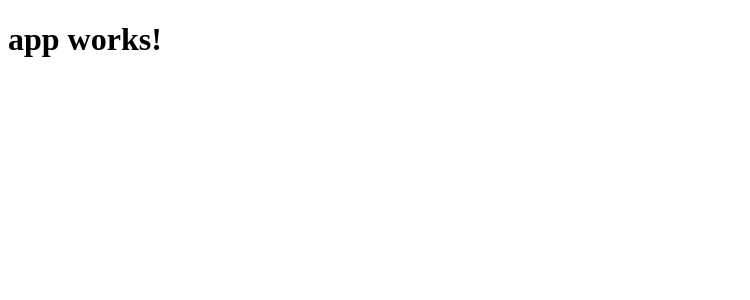
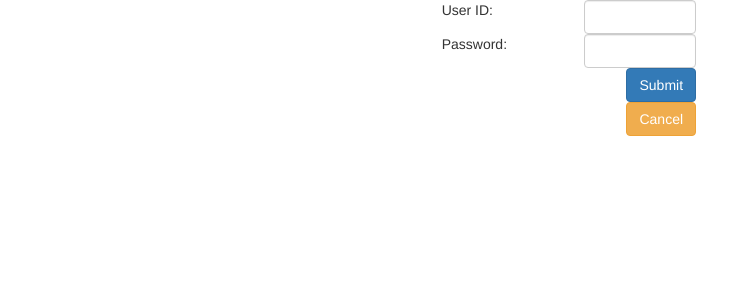
Before and after one commit to MyWebRepository/TestRepo, an Angular app: page / in a window 1280 px wide. Shown: the top 300 px of the page, without its empty margins (0-750 px from the left). Built offline with nearby package versions, Linux system fonts and the light colour scheme.

Commit message:
Updated files.

```diff
--- a/angular-cli.json
+++ b/angular-cli.json
@@ -18,7 +18,8 @@
       "prefix": "app",
       "mobile": false,
       "styles": [
-        "styles.css"
+        "styles.css",
+        "../node_modules/bootstrap/dist/css/bootstrap.min.css"
       ],
       "scripts": [],
       "environments": {
--- a/src/app/app.component.html
+++ b/src/app/app.component.html
@@ -1,3 +1,5 @@
-<h1>
+<!--<h1>
   {{title}}
-</h1>
+</h1>-->
+
+<app-login></app-login>
--- a/src/app/components/login/login.component.html
+++ b/src/app/components/login/login.component.html
@@ -1,3 +1,28 @@
-<p>
-  login works!
-</p>
+<form id="login-form" name="login-form">
+  <div class="container-fluid">
+    <div class="row">
+      <div class="col-lg-4 col-md-4"></div>
+      <div class="col-lg-4 col-md-4">
+        <div class="row">
+          <div class="col-lg-4 col-md-4">User ID:</div>
+          <div class="col-lg-4 col-md-4">
+            <input name="user-id" type="text" class="form-control">
+          </div>
+        </div>
+        <div class="row">
+          <div class="col-lg-4 col-md-4">Password:</div>
+          <div class="col-lg-4 col-md-4">
+            <input name="password" type="password" class="form-control">
+          </div>
+        </div>
+        <div class="row">
+          <div class="col-lg-4 col-md-4"></div>
+          <div class="col-lg-4 col-md-4">
+            <button class="btn btn-primary pull-right">Submit</button>
+            <button class="btn btn-warning pull-right">Cancel</button>
+          </div>
+        </div>
+      </div>
+    </div>
+  </div>
+</form>
--- a/src/app/components/my-component/my-component.component.html
+++ b/src/app/components/my-component/my-component.component.html
@@ -1,3 +1 @@
-<p>
-  my-component works!
-</p>
+<app-login></app-login>
```
